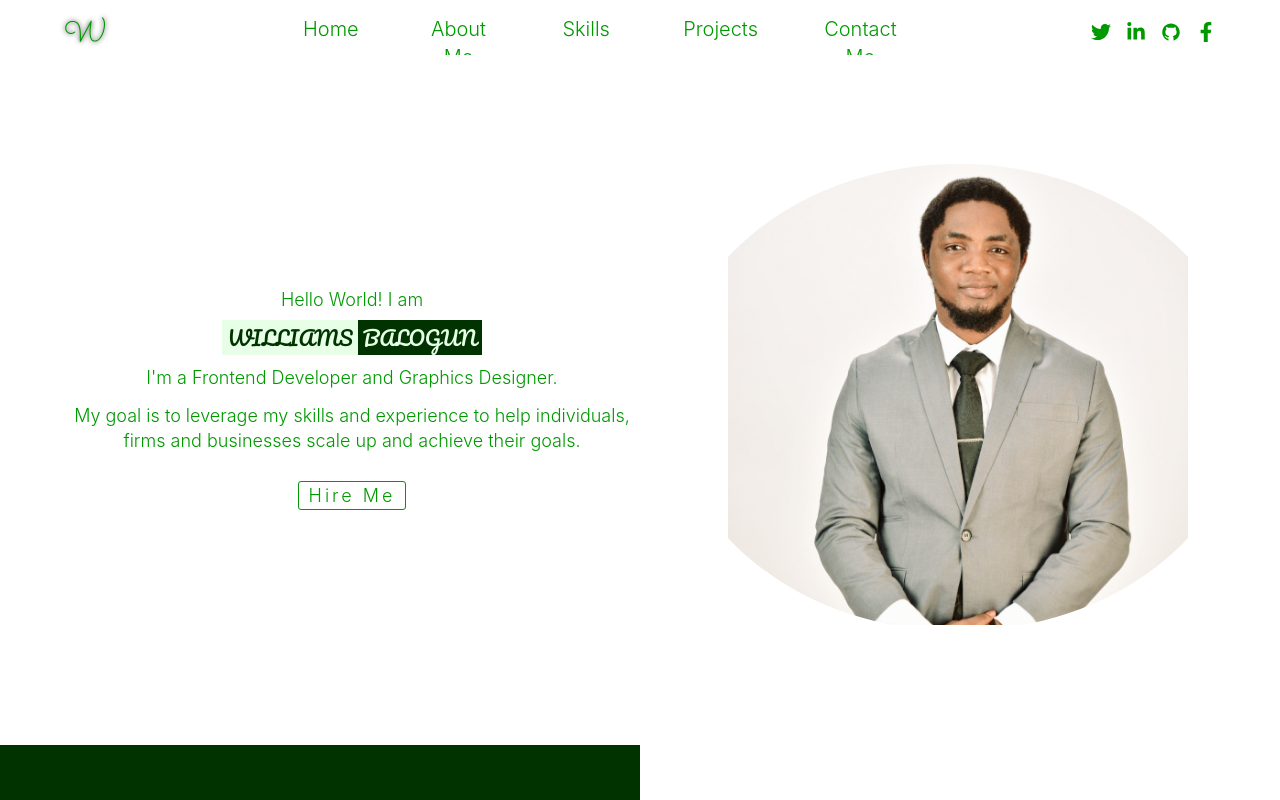
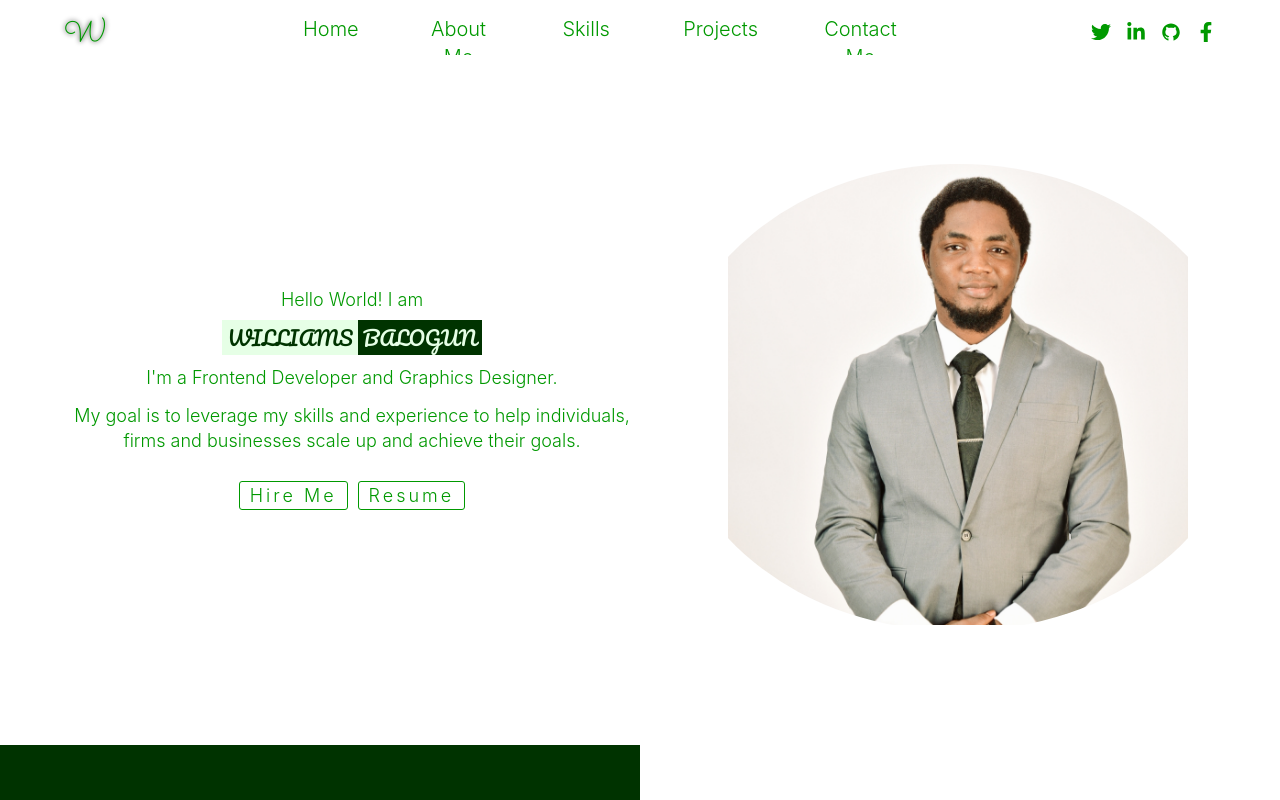
Before and after one commit to willhemz/portfolio, a React (Create React App) app: page / in a window 1280 px wide. Shown: the top 800 px of the page. Built offline with nearby package versions, Linux system fonts and the light colour scheme.

Commit message:
feat: added resume file

```diff
--- a/package.json
+++ b/package.json
@@ -7,11 +7,15 @@
     "@testing-library/jest-dom": "^5.16.5",
     "@testing-library/react": "^13.4.0",
     "@testing-library/user-event": "^13.5.0",
+    "gsap": "^3.11.4",
     "react": "^18.2.0",
     "react-dom": "^18.2.0",
     "react-icons": "^4.7.1",
+    "react-loading": "^2.0.3",
     "react-router-dom": "^6.6.1",
+    "react-router-hash-link": "^2.4.3",
     "react-scripts": "5.0.1",
+    "react-use": "^17.4.0",
     "web-vitals": "^2.1.4"
   },
   "scripts": {
--- a/src/context.jsx
+++ b/src/context.jsx
@@ -4,6 +4,7 @@ const AppContext = React.createContext()
 
 const AppProvider = ({children}) => {
   const [loading, setLoading] = useState(true)
+
   useEffect(()=>{
     const timeout = setTimeout(()=>setLoading(false),4000)
     return () => clearTimeout(timeout)
--- a/src/index.css
+++ b/src/index.css
@@ -356,15 +356,8 @@ p {
   font-size: 1.8rem;
   color: var(--success-700);
   margin-bottom: 5rem;
-  visibility: hidden;
-  opacity: 0;
   transition: all 0.3s ease-in-out;
   /* display: flex; */
-}
-
-.viewHome {
-  visibility: visible;
-  opacity: 1;
 }
 
 .home article {
--- a/src/pages/Home.jsx
+++ b/src/pages/Home.jsx
@@ -1,9 +1,10 @@
 import React from 'react'
 import williams from '../assets/williams.jpg'
+import resume from '../assets/resume.pdf'
 
 const Home = () => {
   return <>
-    <section id='home' className={`home ${'viewHome'}`}>
+    <section id='home' className='home'>
       <article>
         <p>Hello World! I am</p>
         <p className='my-name'>
@@ -15,8 +16,11 @@ const Home = () => {
           My goal is to leverage my skills and experience to help individuals,
           firms and businesses scale up and achieve their goals.
         </p>
-        <a type='button' href='#contact'>
+        <a type='button' href='#contact' style={{marginRight: '1rem'}}>
           Hire Me
+        </a>
+        <a type='button' href={resume} target='_blank' rel='noreferrer'>
+          Resume
         </a>
       </article>
       <article className='home-profile'>
```
Also changed, not shown: 2 other files (tests, documents, lock files or other folders).
